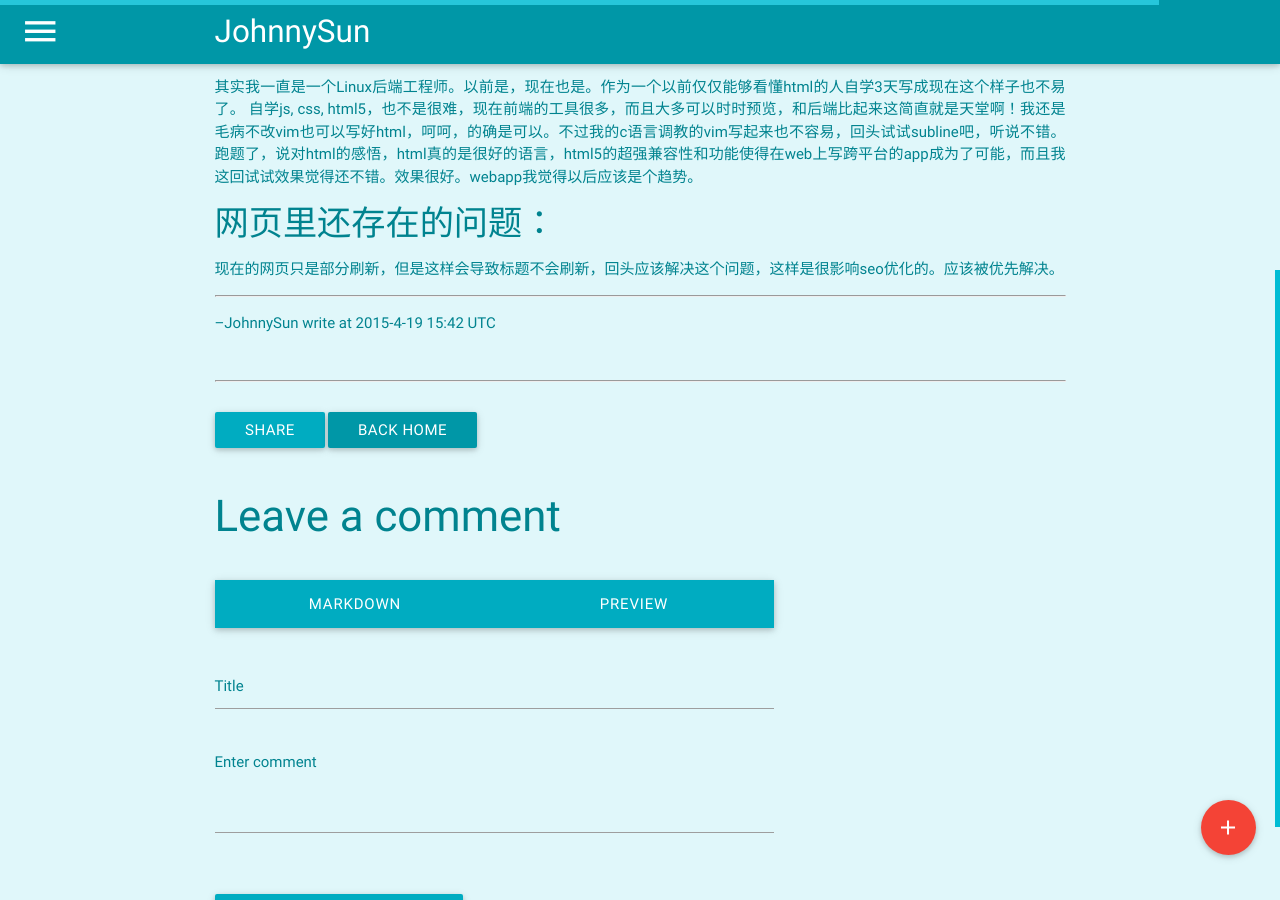
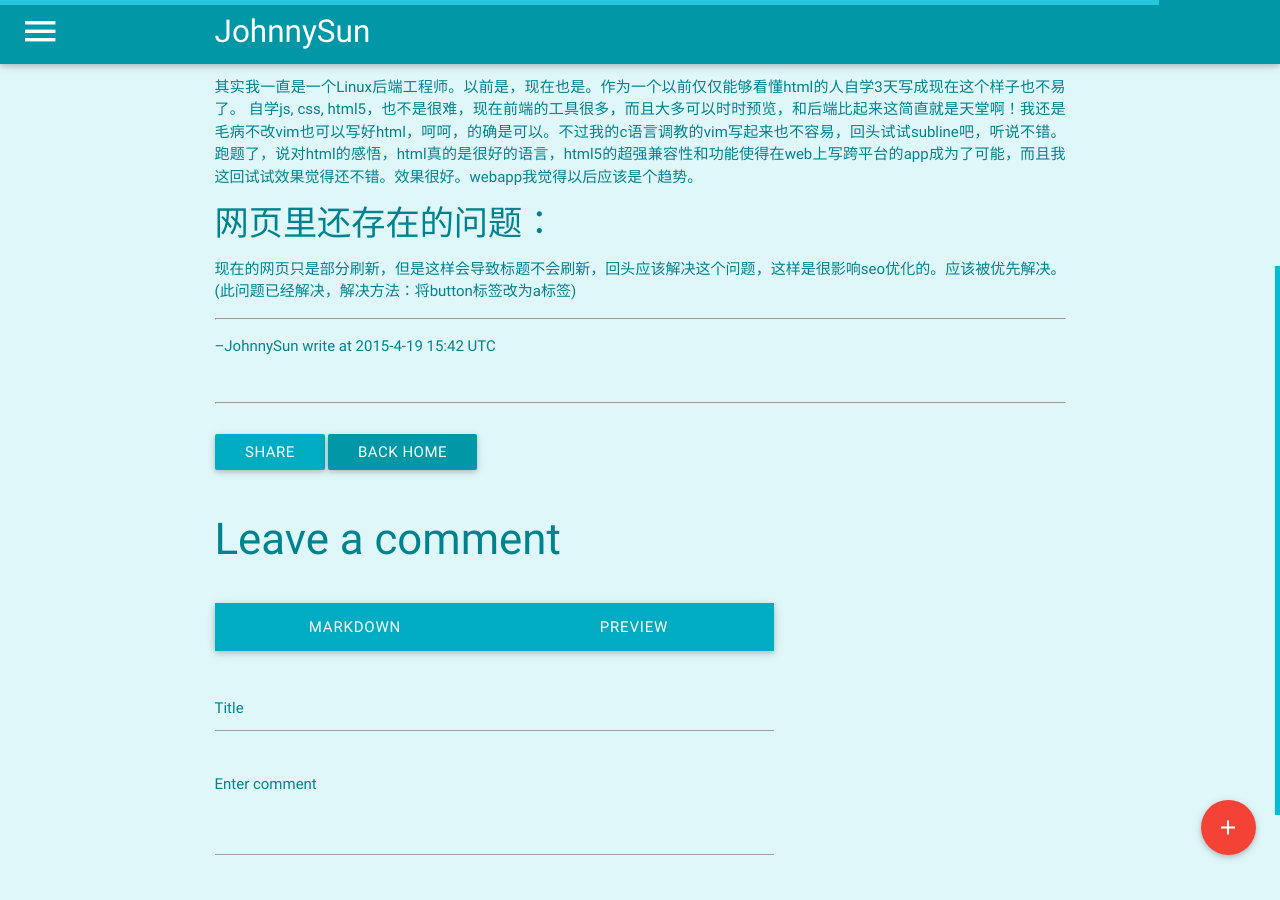
Before and after one commit to JohnnySun/johnnysun.github.io, a Jekyll site: the page built from _posts/2015-4-19-关于新的博客.markdown, in a window 1280 px wide and 900 px high, scrolled down 436 px. Built offline with Jekyll 4.4.1, drawn with Linux system fonts in a browser that asks for light colours.

Commit message:
Published with https://stackedit.io/

```diff
--- a/_posts/2015-4-19-关于新的博客.markdown
+++ b/_posts/2015-4-19-关于新的博客.markdown
@@ -18,7 +18,7 @@
 跑题了，说对html的感悟，html真的是很好的语言，html5的超强兼容性和功能使得在web上写跨平台的app成为了可能，而且我这回试试效果觉得还不错。效果很好。webapp我觉得以后应该是个趋势。
 
 ####**网页里还存在的问题：**
- 现在的网页只是部分刷新，但是这样会导致标题不会刷新，回头应该解决这个问题，这样是很影响seo优化的。应该被优先解决。
+ 现在的网页只是部分刷新，但是这样会导致标题不会刷新，回头应该解决这个问题，这样是很影响seo优化的。应该被优先解决。(此问题已经解决，解决方法：将button标签改为a标签)
 
 
 ----------
```
